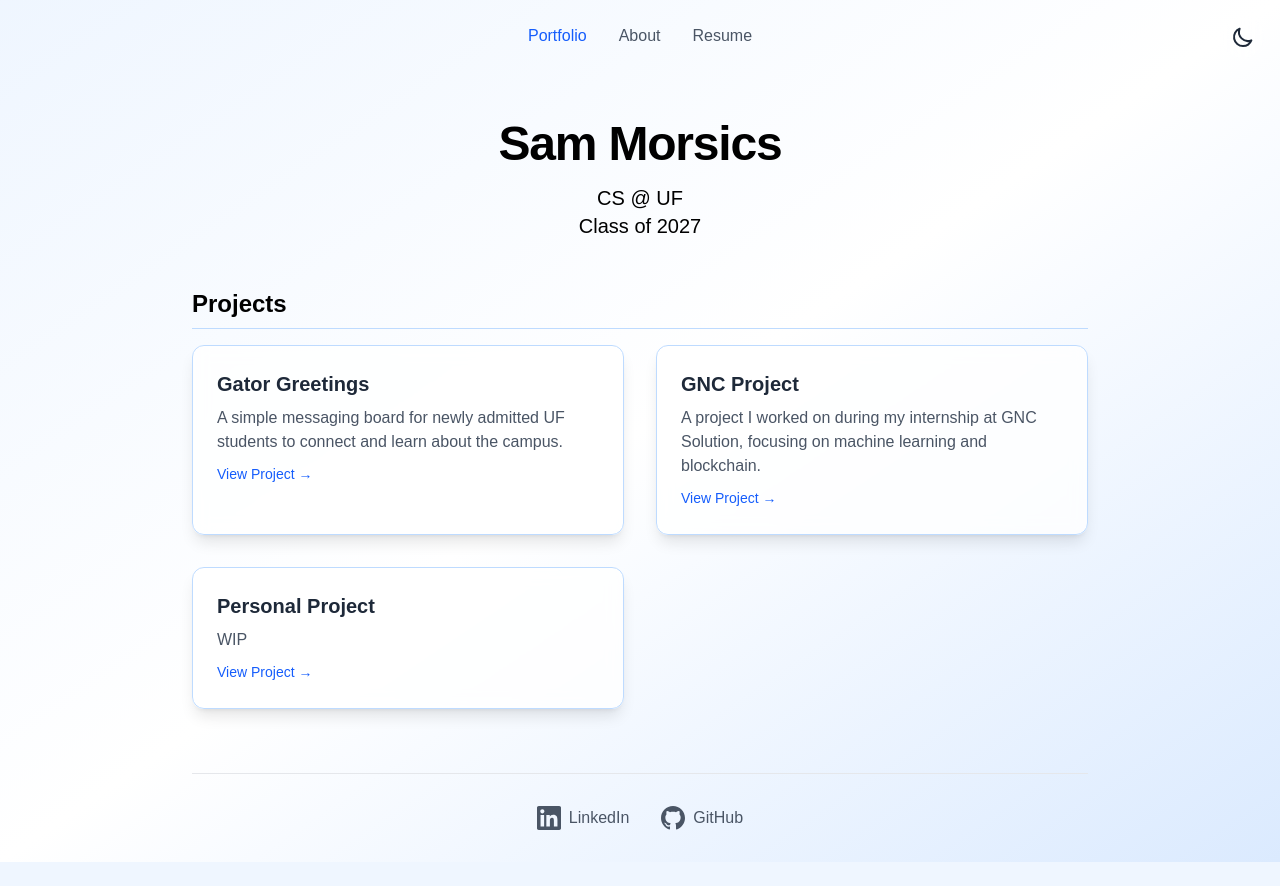
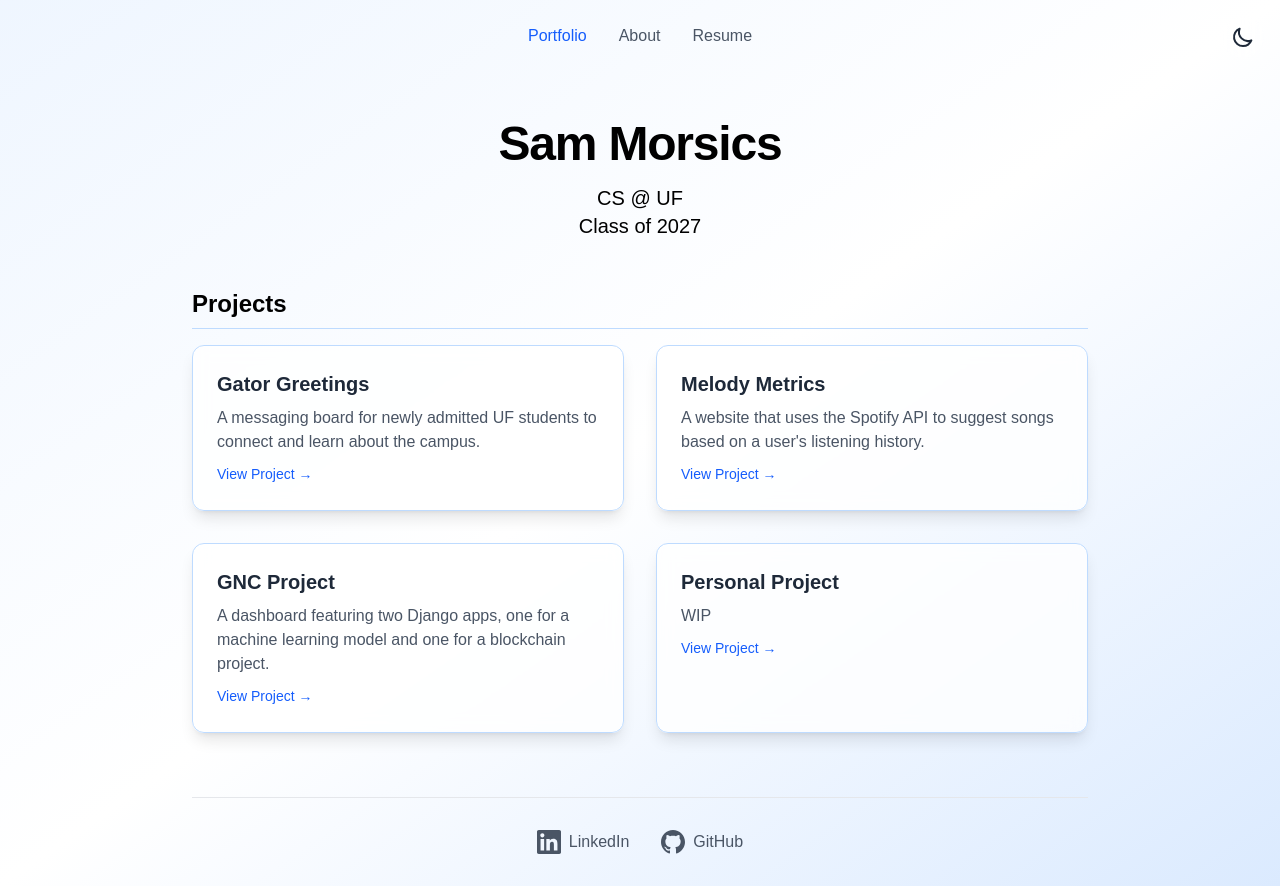
Before and after one commit to samgator/portfolio, a Next.js app: page / in a window 1280 px wide. Before the commit the page ends 862 px from the top, so only its background shows below. Built offline with nearby package versions, Linux system fonts and the light colour scheme.

Commit message:
add melody metrics link to portfolio

```diff
--- a/src/app/page.tsx
+++ b/src/app/page.tsx
@@ -5,12 +5,17 @@ import Image from 'next/image';
 const projects = [
   {
     title: "Gator Greetings",
-    description: "A simple messaging board for newly admitted UF students to connect and learn about the campus.",
+    description: "A messaging board for newly admitted UF students to connect and learn about the campus.",
     link: "https://github.com/samgator/gator-greetings",
   },
   {
+    title: "Melody Metrics",
+    description: "A website that uses the Spotify API to suggest songs based on a user's listening history.",
+    link: "https://melodymetrics.netlify.app/",
+  },
+  {
     title: "GNC Project",
-    description: "A project I worked on during my internship at GNC Solution, focusing on machine learning and blockchain.",
+    description: "A dashboard featuring two Django apps, one for a machine learning model and one for a blockchain project.",
     link: "https://github.com/samgator/gnc-project",
   },
   {
```
